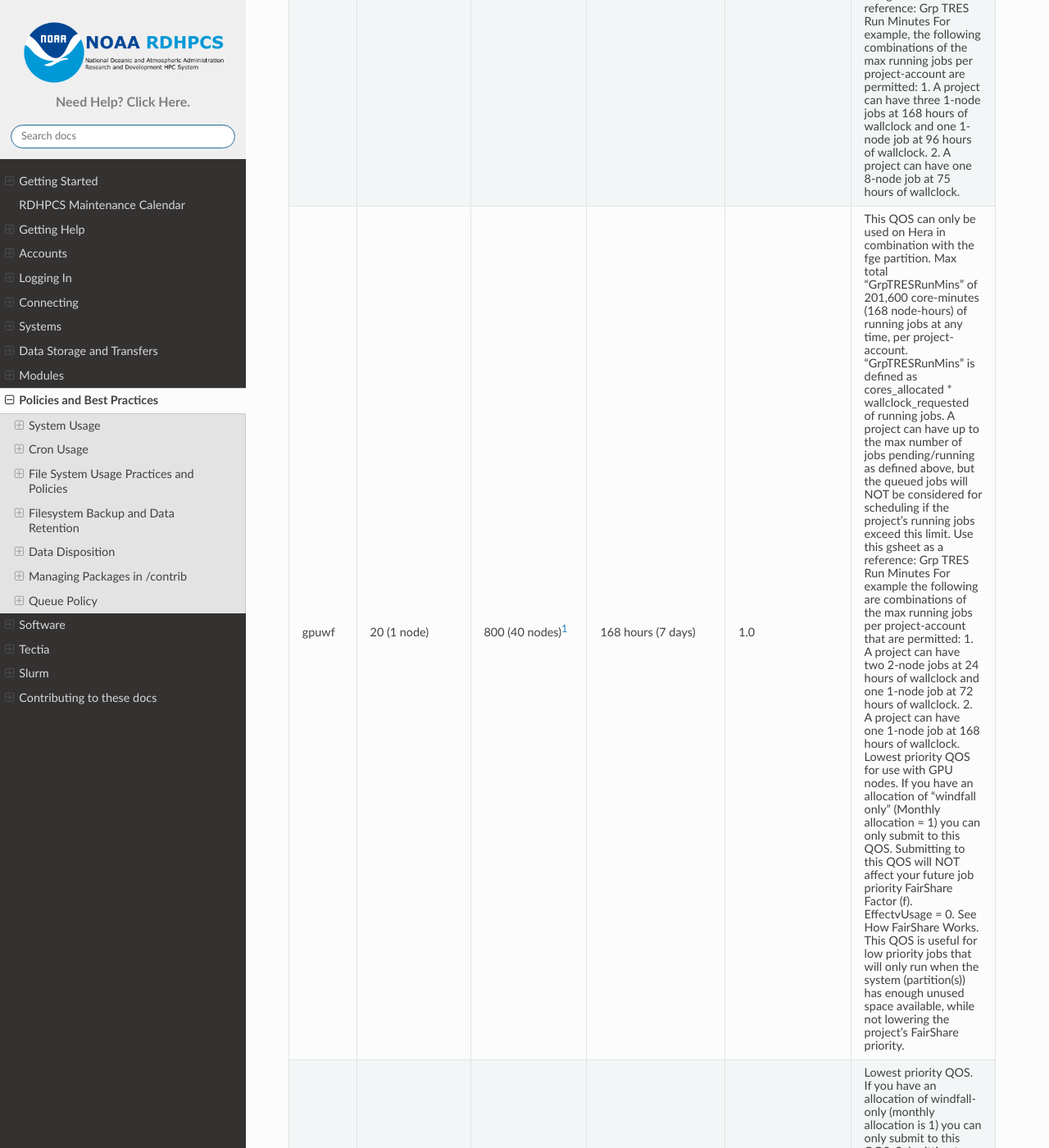
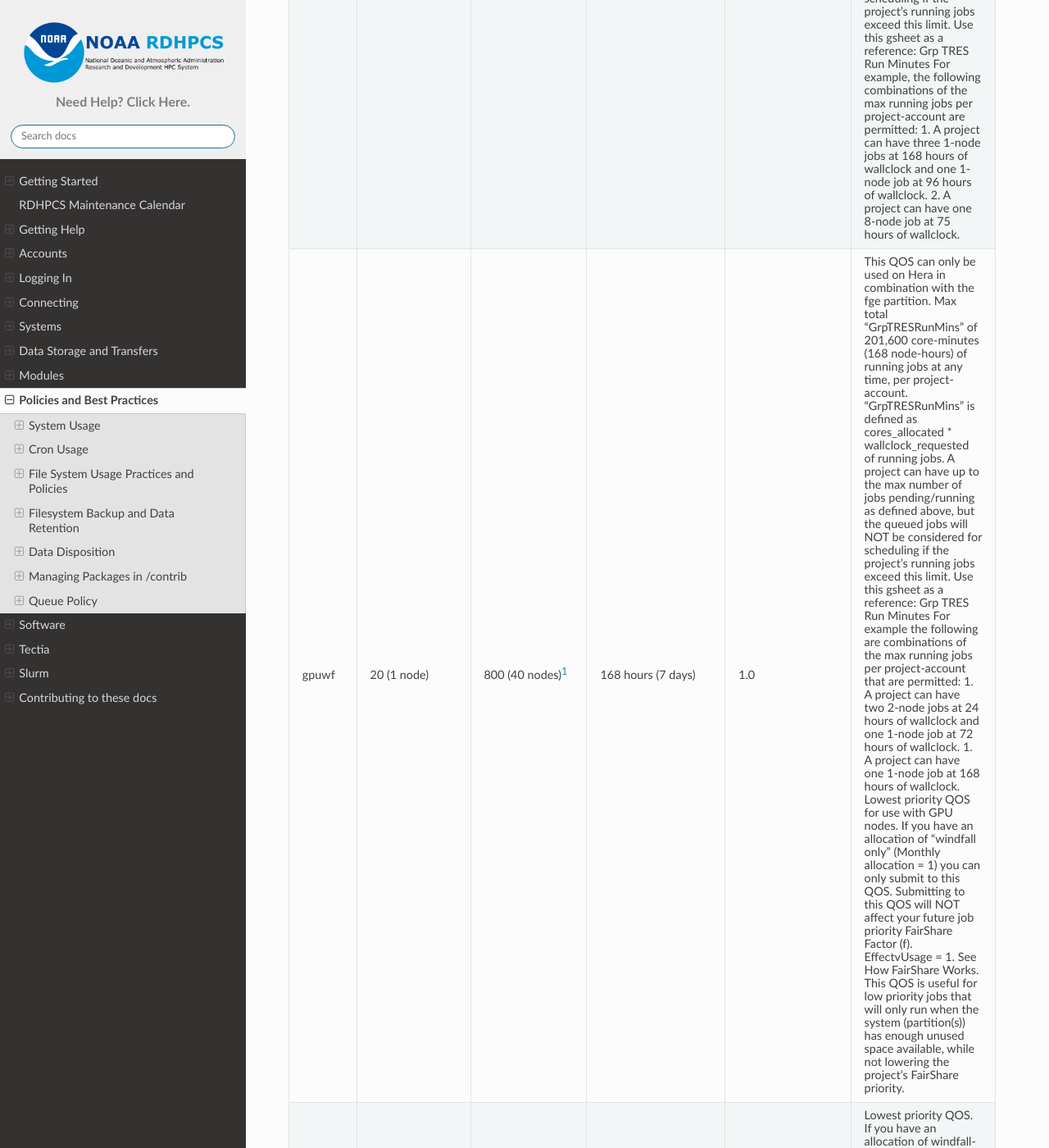
Before and after one commit to NOAA-RDHPCS/noaa-rdhpcs.github.io, a Sphinx documentation site: the page built from source/queue_policy/policies.rst, in a window 1280 px wide and 1400 px high, scrolled down 12170 px. Shown: the whole window at 82% size. Built offline with Sphinx 7.4.7 and the Read the Docs theme 2.0.0, drawn with Linux system fonts in a browser that asks for light colours; some of the changed text lies outside the part shown.

Commit message:
minor typos and text fixes

```diff
--- a/source/queue_policy/policies.rst
+++ b/source/queue_policy/policies.rst
@@ -32,13 +32,13 @@ To schedule recurring jobs, cron is provided for users. On most
 systems, cron jobs will be started on service/login nodes; therefore
 the login node usage policy applies to cron jobs.
 
-However, on systems such as Gaea, cron is no longer permitted–instead,
+However, on systems such as Gaea, cron is no longer permitted. Instead,
 **scrontab** is used.
 
 **Scrontab** is a Slurm-managed crontab that runs on a designated
 partition rather than the login nodes.
 
-Best Practices:
+**Best Practices:**
 
 - Please **DO** review your crontab/scrontab entries once a month and
   remove unneeded entries to assure efficient RDHPCS resource
@@ -489,7 +491,7 @@ want to manage multiple packages, please request multiple /contrib
 package. You can do this all at one time when submitting your request
 to the Help System.
 
-Maintaining "Metadata" for the contrib Package
+Maintaining "Metadata" for the Contrib Package
 ----------------------------------------------
 
 Since contrib packages are intended to be used by other users on the
@@ -713,12 +715,12 @@ Jet and Hera
        combinations of the max running jobs per project-account that
        are permitted: 1. A project can have two 2-node jobs at 24
        hours of wallclock and one 1-node job at 72 hours of wallclock.
-       2. A project can have one 1-node job at 168 hours of wallclock.
+       1. A project can have one 1-node job at 168 hours of wallclock.
        Lowest priority QOS for use with GPU nodes. If you have an
        allocation of “windfall only” (Monthly allocation = 1) you can
        only submit to this QOS. Submitting to this QOS will NOT affect
        your future job priority FairShare Factor (f). EffectvUsage =
-       0. See How FairShare Works. This QOS is useful for low priority
+       1. See How FairShare Works. This QOS is useful for low priority
        jobs that will only run when the system (partition(s)) has
        enough unused space available, while not lowering the project’s
        FairShare priority.
```
Also changed, not shown: other parts of source/queue_policy/policies.rst (+32 -31 lines).
